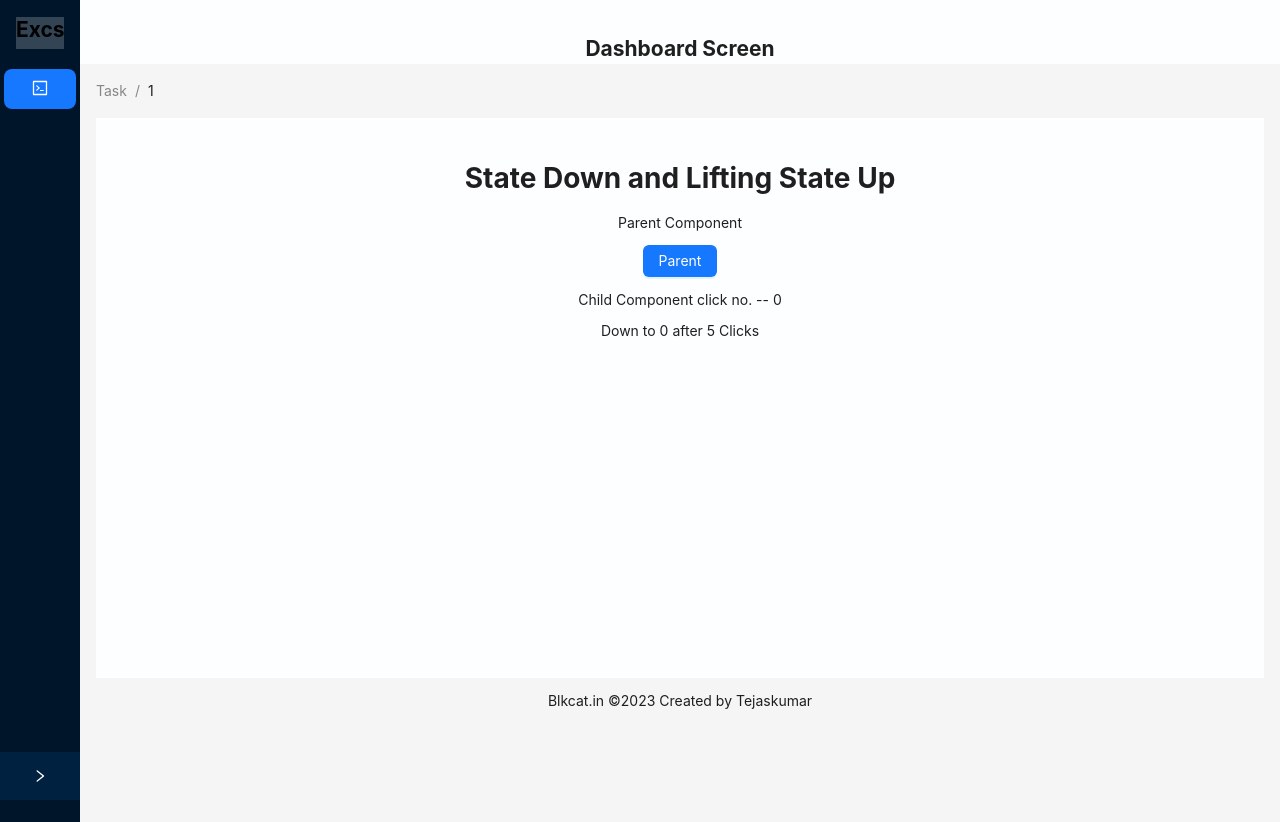
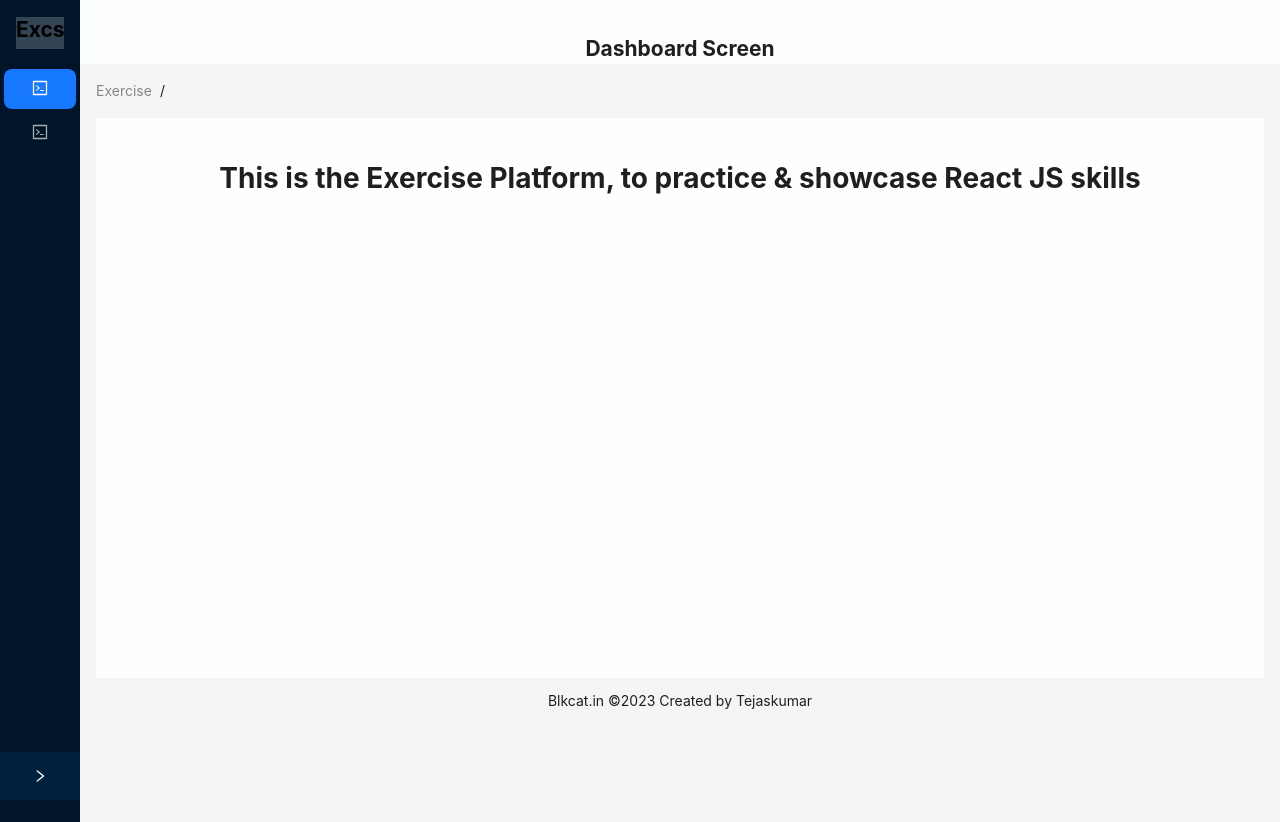
Before and after one commit to tejs13/amplify-react, a React (Create React App) app: page /Dashboard in a window 1280 px wide. Built offline with nearby package versions, Linux system fonts and the light colour scheme.

Commit message:
added exercice 2

```diff
--- /dev/null
+++ b/src/Dashboard/Components/SidebNavBar/MenuItems.jsx
@@ -0,0 +1,7 @@
+
+
+export const menuItems = [
+    {key : '1', text: "Parent Child"},
+    {key : '2', text: "Clock & LifeCycle"}
+
+]
--- /dev/null
+++ b/src/Dashboard/Components/SidebNavBar/SideBar.jsx
@@ -0,0 +1,49 @@
+import React, {Component} from 'react';
+
+import { menuItems } from './MenuItems';
+import { Layout, Menu} from 'antd';
+import {  CodeOutlined, NodeExpandOutlined } from '@ant-design/icons';
+
+const { Sider } = Layout;
+
+class SideBar extends React.Component {
+    state = {
+    }
+
+
+
+    render() {
+
+
+        // Arrow funtion with curly braces doesnt mean return, explicitly return NodeExpandOutlined
+        // if want without return , wrap with () and no } {}
+        const sideMenuItems = menuItems.map((item) => {
+            {console.log(item.key)}
+             return <Menu.Item key={item.key}>
+                                <CodeOutlined />
+                                    <span>{item.text}</span>
+                    </Menu.Item>
+
+        })
+        return (
+            <>
+            {/* Side Navigation Bar */}
+            <Sider collapsible collapsed={this.props.showSideNavBar} onCollapse={this.props.toggleCollapse}>
+                <div style={{ height: 32, margin: 16, background: 'rgba(255, 255, 255, 0.2)' }} >
+                <h1 style={{float: 'inherit'}}>Excs</h1>
+                </div>
+
+                {/* Side Navigation Bar Menu*/}
+                <Menu theme="dark" defaultSelectedKeys={['1']} mode="inline" onClick={this.props.handleNavClick}>
+                {sideMenuItems}
+                </Menu>
+
+            </Sider>
+            </>
+
+        )
+    }
+
+}
+
+export default SideBar
--- /dev/null
+++ b/src/Dashboard/DefaultScreen.jsx
@@ -0,0 +1,17 @@
+import React, {Component} from 'react';
+
+
+class DefaultScreen extends React.Component {
+    stste = {}
+
+    render(){
+        return (
+            <>
+            <h1>This is the Exercise Platform, to practice & showcase React JS skills </h1>
+            </>
+        )
+    }
+}
+
+
+export default DefaultScreen
--- a/src/Dashboard/Screens/Dashboard.jsx
+++ b/src/Dashboard/Screens/Dashboard.jsx
@@ -1,10 +1,12 @@
 import React, {Component} from 'react';
 import { Breadcrumb, Layout, Menu} from 'antd';
-import {  CodeOutlined } from '@ant-design/icons';
+import {  CodeOutlined, NodeExpandOutlined } from '@ant-design/icons';
 import Parent from '../../LearningExcercise/ParentChild/Parent';
-
+import SideBar from '../Components/SidebNavBar/SideBar';
+import { menuItems } from '../Components/SidebNavBar/MenuItems';
+import Clock from '../../LearningExcercise/ClockAndLifecycle/clock';
+import DefaultScreen from '../DefaultScreen';
 const { Header, Content, Footer, Sider } = Layout;
-
 
 
 
@@ -12,7 +14,9 @@ class Dashboard extends React.Component{
     constructor(props){
         super(props)
         this.state = {
-            showSideNavBar : true
+            showSideNavBar : true,
+            currentActiveMenuKey : 0,
+            currentBreadcrumb : null
 
         }
         this.toggleCollapse = this.toggleCollapse.bind(this)
@@ -25,44 +29,72 @@ class Dashboard extends React.Component{
         this.setState(this.state.showSideNavBar ? {showSideNavBar: false } : {showSideNavBar: true} )
     }
 
-    handleNavClick = (e) => {
-        console.log(e)
+    handleNavClick = (item) => {
+        console.log(item.key)
+        let menuItem = menuItems.find(x => x.key === item.key)
+        this.setState({currentBreadcrumb: menuItem.text,
+                    currentActiveMenuKey: menuItem.key}, console.log(this.state))
+
     }
 
 
 
     render(){
+
+
+
         return(
             <>
-            {/* <h1> </h1> */}
             <Layout style={{ minHeight: '100vh' }}>
-            <Sider collapsible collapsed={this.state.showSideNavBar} onCollapse={this.toggleCollapse}>
-                <div style={{ height: 32, margin: 16, background: 'rgba(255, 255, 255, 0.2)' }} >
-                <h1 style={{float: 'inherit'}}>Excs</h1>
-                </div>
-                <Menu theme="dark" defaultSelectedKeys={['1']} mode="inline" onClick={this.handleNavClick}>
 
-                    <Menu.Item key="1">
-                    <CodeOutlined />
-                        <span>Parent Child </span>
-                    </Menu.Item>
 
-                </Menu>
-            </Sider>
+                {/* Side Navigation Bar */}
+                <SideBar
+                showSideNavBar={this.state.showSideNavBar}
+                toggleCollapse={this.toggleCollapse}
+                handleNavClick={this.handleNavClick}
+                />
+
+
+
                 <Layout className="site-layout">
+
+
                     <Header style={{ padding: 0, background: '#FCFEFF' }}  >
                         <h2 style={{ textAlign: 'center' }}>Dashboard Screen</h2>
                     </Header>
+
+
+
                     <Content style={{ margin: '0 16px' }}>
+
                     <Breadcrumb style={{ margin: '16px 0' }}>
-                        <Breadcrumb.Item>Task</Breadcrumb.Item>
-                        <Breadcrumb.Item>1</Breadcrumb.Item>
+                        <Breadcrumb.Item>Exercise</Breadcrumb.Item>
+                        <Breadcrumb.Item>{this.state.currentBreadcrumb}</Breadcrumb.Item>
                     </Breadcrumb>
+
+
+                    {/* main content screen space  */}
                     <div style={{ padding: 24, minHeight: '70vh', background: '#FCFEFF' }}>
-                        <Parent/>
+
+                    {
+                            {
+                            '0' : <DefaultScreen/>,
+                            '1': <Parent/>,
+                            '2': <Clock/>
+                            }[this.state.currentActiveMenuKey]
+                     }
+
                     </div>
+
+
                     </Content>
+
+
+
                     <Footer style={{ textAlign: 'center',padding: 14, minHeight: '18vh' }}>Blkcat.in ©2023 Created by Tejaskumar</Footer>
+
+
                 </Layout>
 
             </Layout>
--- /dev/null
+++ b/src/LearningExcercise/ClockAndLifecycle/clock.jsx
@@ -0,0 +1,32 @@
+import React, {Component} from 'react';
+
+
+class Clock extends React.Component {
+    state = {}
+
+
+
+
+    render(){
+
+        const today = new Date();
+                let h = today.getHours();
+                let m = today.getMinutes();
+                let s = today.getSeconds();
+                // m = checkTime(m);
+                // s = checkTime(s);
+
+        return (
+            <>
+            <h1>Clock Here</h1>
+            <h1>{new Date().toLocaleDateString()}</h1>
+            {
+                <h1>{h} : {m} : {s}</h1>
+            }
+            </>
+        )
+    }
+}
+
+
+export default Clock
```
Also changed, not shown: src/Practice JS/implement.jsx (renamed from src/Practice JS/implement.js, +7 -0 lines).
